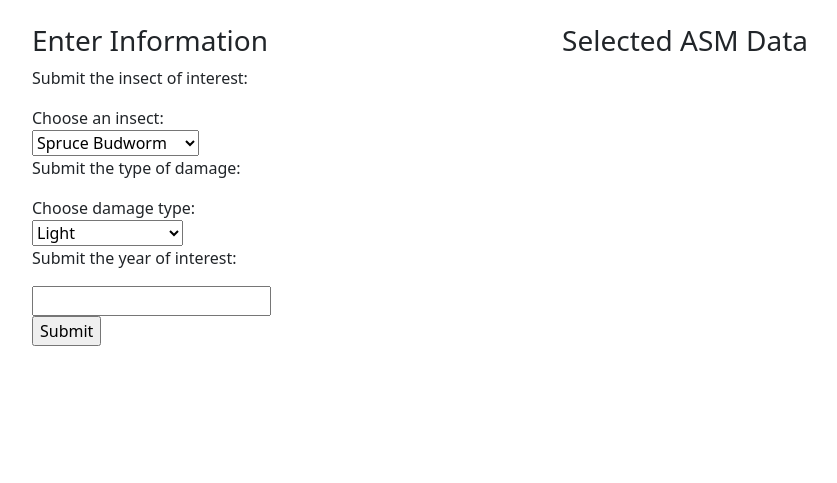
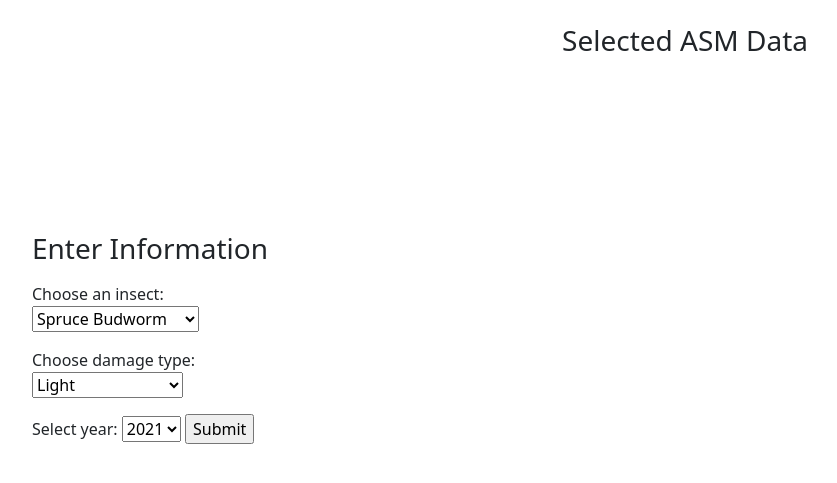
Before and after one commit to LeofkJ/SiteSelectionTool, a Django app: template templates/index.html in a window 1280 px wide. Shown: the part 80-563 px from the top of the page, without its empty margins (50-887 px from the left). Run offline with Django 4.2, Linux system fonts and the light colour scheme; the template is opened without the code that fills it, so the values that code supplies are empty.

Commit message:
Add files via upload

```diff
--- a/templates/index.html
+++ b/templates/index.html
@@ -7,11 +7,27 @@
 <div class= "row">
 
 <div class= "col-md-3">
+
+		<p>
+		<br>
+		<br>
+		<br>
+		<br>
+		<br>
+		<br>
+		<br>
+		<br>
+
+		</p>
+
+
 	<h3>Enter Information</h3>
 
-	<p class="text-justify">
-	Submit the insect of interest:
-	</p>
+		<p>
+
+
+		</p>
+
 <form method="POST" action="{% url 'index' %}">{% csrf_token %}
 		<label for="insect">Choose an insect:</label>
 		<select id="insect" name="insect">
@@ -19,9 +35,11 @@
 		<option value="Jack Pine Budworm">Jack Pine Budworm</option>
 		</select>
 
-	<p class="text-justify">
-	Submit the type of damage:
-	</p>
+
+		<p>
+
+
+		</p>
 		<label for="dtype">Choose damage type:</label>
 		<select id="dtype" name="dtype">
         <option value="Light">Light</option>
@@ -29,10 +47,31 @@
 		<option value="Mortality">Mortality</option>
 		</select>
 
-	<p class="text-justify">
-	Submit the year of interest:
-	</p>
-        <input type="text" name="year">
+		<p>
+
+
+		</p>
+
+		<label for="year">Select year:</label>
+		<select id="year" name="year">
+        <option value="2021">2021</option>
+		<option value="2020">2020</option>
+		<option value="2019">2019</option>
+		<option value="2018">2018</option>
+		<option value="2017">2017</option>
+		<option value="2016">2016</option>
+		<option value="2015">2015</option>
+		<option value="2014">2014</option>
+		<option value="2013">2013</option>
+		<option value="2012">2012</option>
+		<option value="2011">2011</option>
+		<option value="2010">2010</option>
+		<option value="2009">2009</option>
+
+		</select>
+
+
+
         <input type="submit" name="submit">
 </form>
 
```
Also changed, not shown: 1 other file.
